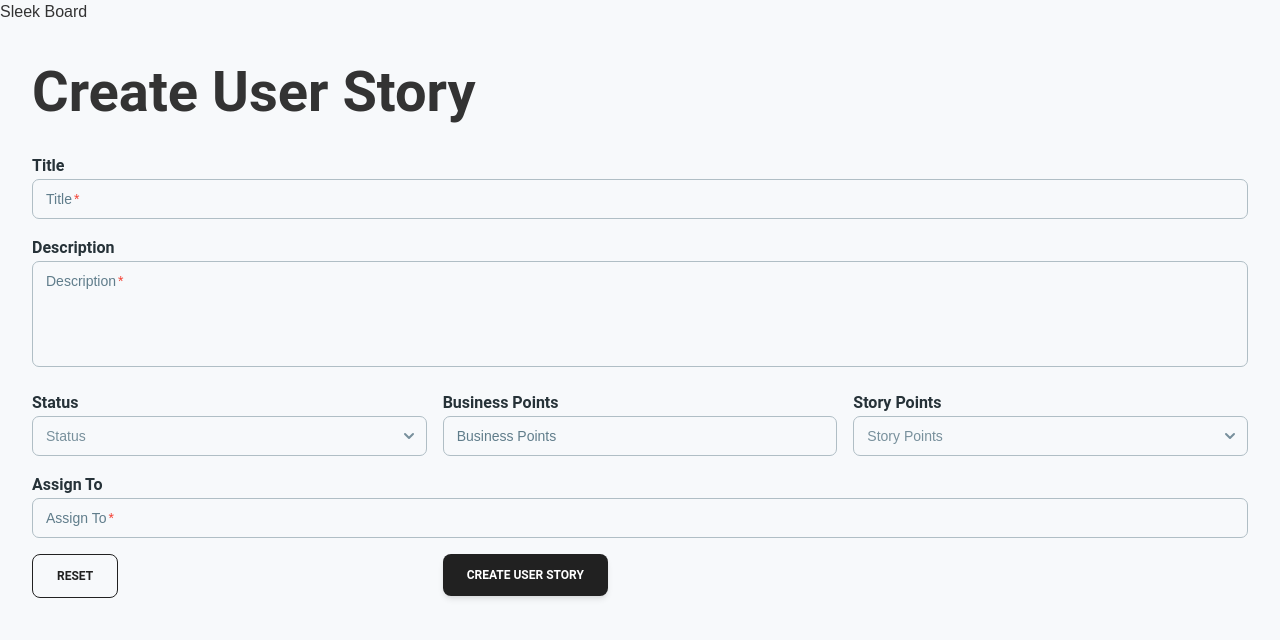
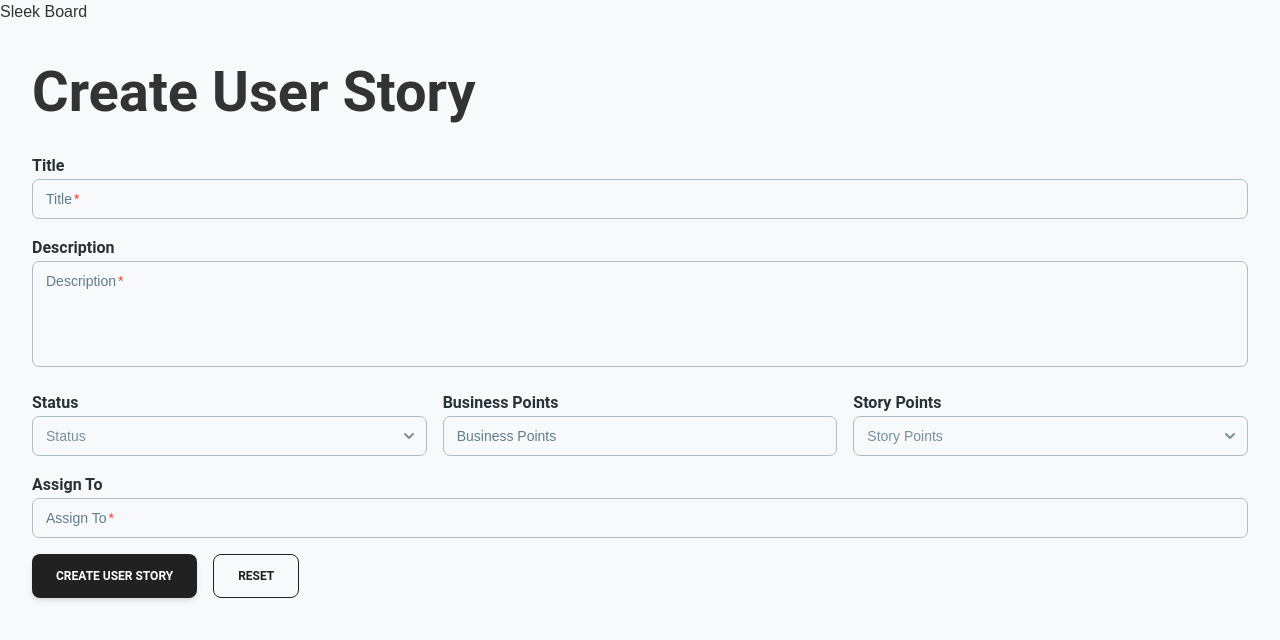
Before and after one commit to nmoham46/SleekBoard, a React (Vite) app in the folder frontend/: page / in a window 1280 px wide. Shown: the top 640 px of the page. Built offline with nearby package versions, Linux system fonts and the light colour scheme.

Commit message:
fix: fixed the buttons location

```diff
--- a/frontend/src/components/UserStoryForm.jsx
+++ b/frontend/src/components/UserStoryForm.jsx
@@ -215,7 +215,12 @@ export default function UserStoryForm() {
             />
           </div>
 
-          <div className="col-span-1">
+          <div className='flex gap-4'>
+            <Button
+              type="submit"
+            >
+              Create User Story
+            </Button>
             <Button
               variant="outlined"
               onClick={handleReset}
@@ -223,13 +228,6 @@ export default function UserStoryForm() {
               Reset
             </Button>
           </div>
-          <div className="col-span-2">
-            <Button
-              type="submit"
-            >
-              Create User Story
-            </Button>
-          </div>
         </div>
       </form>
     </div>
```
